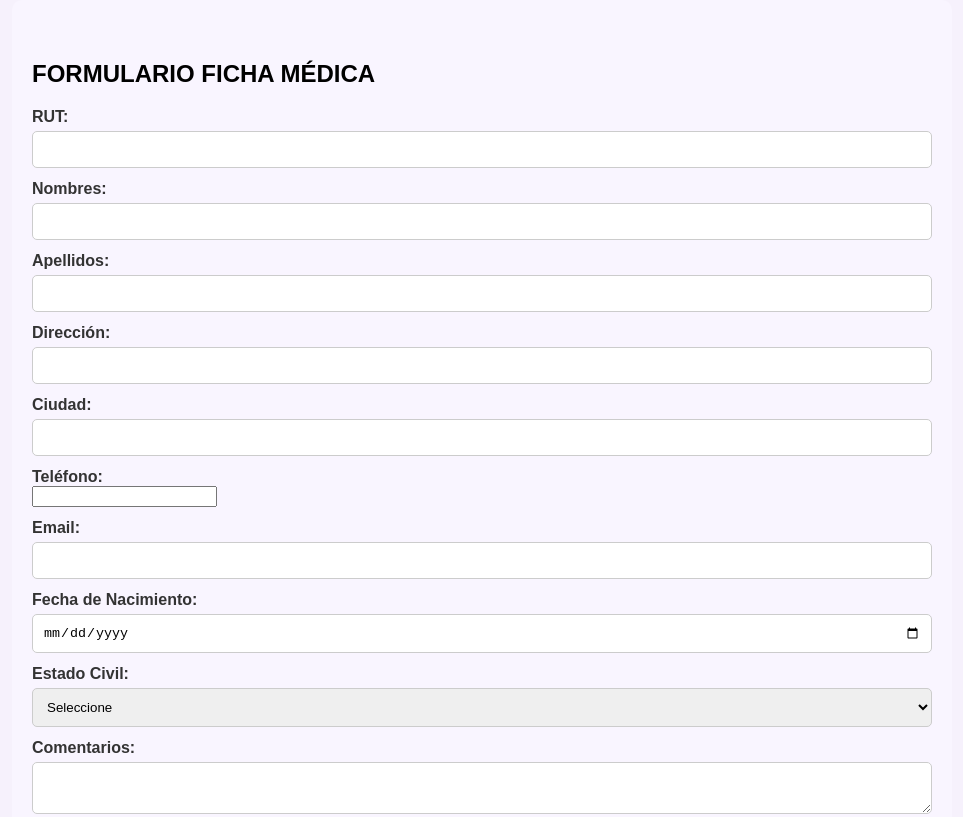
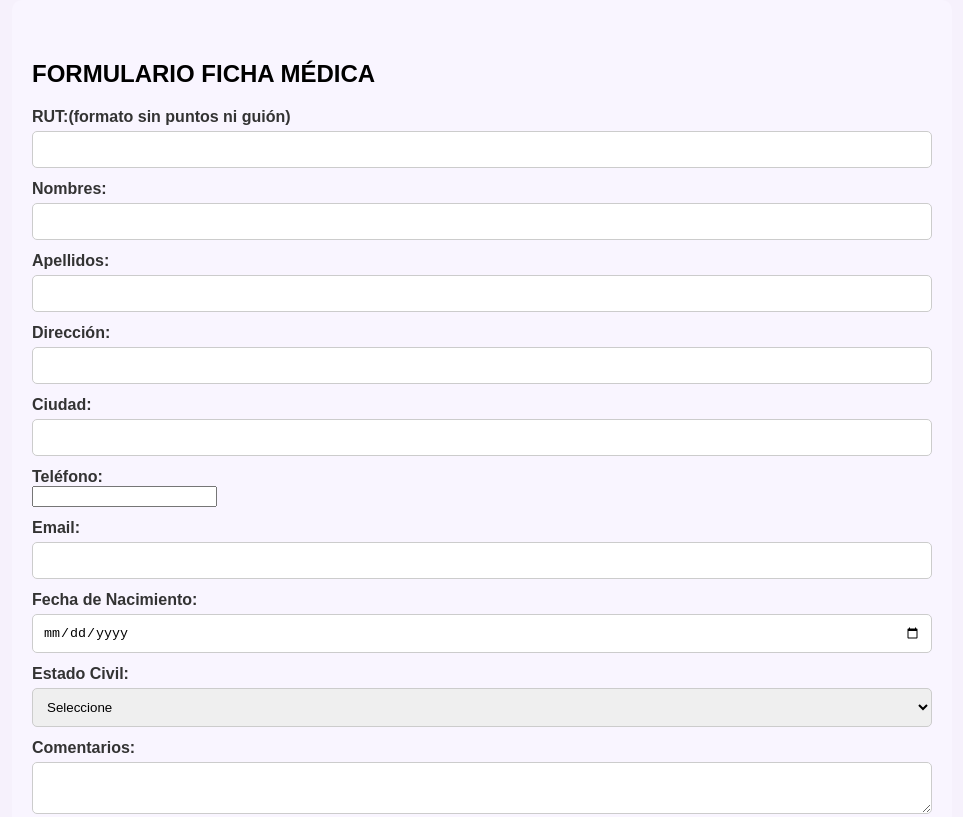
Before and after one commit to Araley1316/Formulario-Ficha-Medica, a plain HTML site: page index.html in a window 1280 px wide. Shown: the top 817 px of the page, without its empty margins (158-1121 px from the left). Drawn offline with Linux system fonts and the light colour scheme.

Commit message:
Update index.html

```diff
--- a/index.html
+++ b/index.html
@@ -11,7 +11,7 @@
     <h2 class="titulo">FORMULARIO FICHA MÉDICA</h2>
 
     <form id="fichaForm">
-      <label for="rut">RUT:</label>
+      <label for="rut">RUT:(formato sin puntos ni guión)</label>
       <input type="text" id="rut" required><br>
 
       <label for="nombres">Nombres:</label>
```
